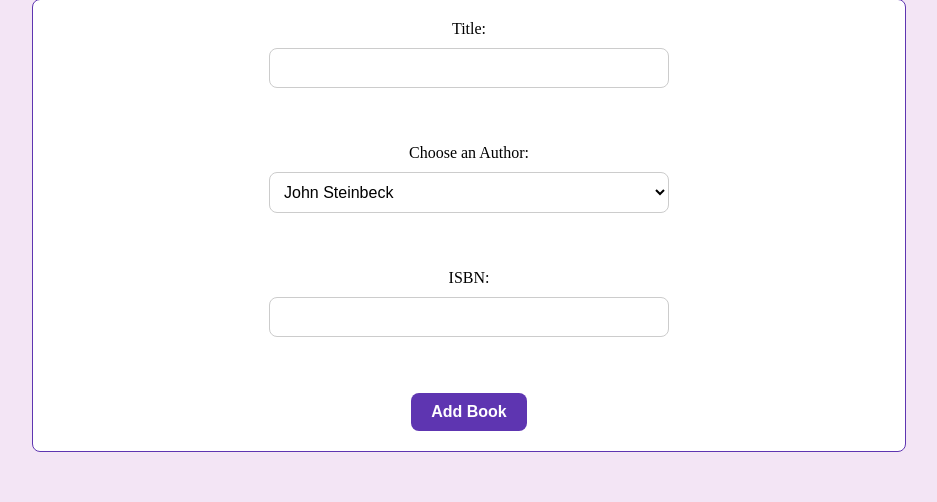
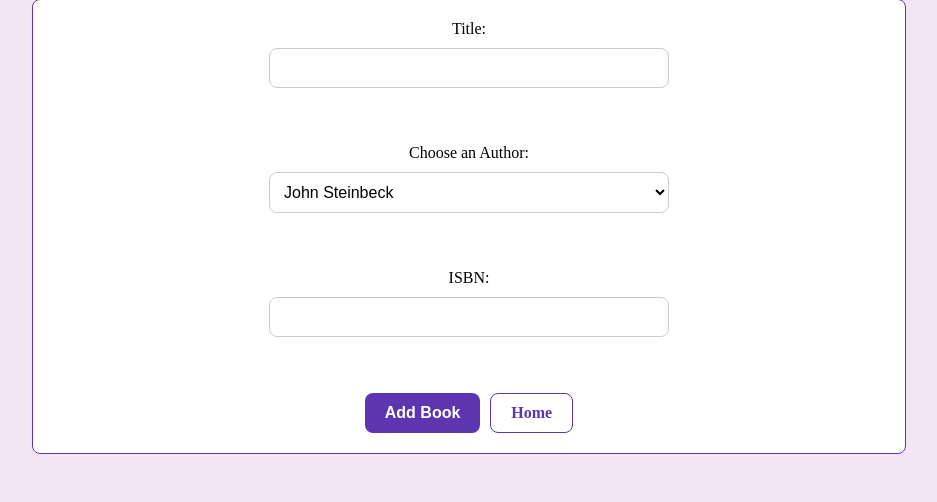
Before and after one commit to aslopianka/Book-Alchemy, a Flask app: page /add_book in a window 1280 px wide. Shown: the part 89-591 px from the top of the page, without its empty margins (171-1108 px from the left). Run offline with Flask 3, Linux system fonts and the light colour scheme.

Commit message:
added home buttons

```diff
--- a/templates/add_book.html
+++ b/templates/add_book.html
@@ -53,6 +53,21 @@
             font-weight: bold;
             cursor: pointer;
         }
+        .btn-row {
+            display: flex;
+            gap: 10px;
+        }
+        .home-btn {
+            background-color: #FFFFFF;
+            color: #5E35B1;
+            padding: 10px 20px;
+            border: 1px solid #5E35B1;
+            border-radius: 8px;
+            font-size: 16px;
+            font-weight: bold;
+            cursor: pointer;
+            text-decoration: none;
+        }
         .msg-box {
             padding: 10px;
             border-radius: 10px;
@@ -80,7 +95,10 @@
         </select><br><br>
         <label for="isbn">ISBN:</label>
         <input type="text" id="isbn" name="isbn"><br><br>
-        <input type="submit" value="Add Book">
+        <div class="btn-row">
+            <input type="submit" value="Add Book">
+            <a href="/" class="home-btn">Home</a>
+        </div>
     </form>
      {% if message %}
         <p class="msg-box {{ 'msg-error' if error else 'msg-success' }}">
```
Also changed, not shown: templates/add_author.html (+19 -1 lines), data/library.sqlite.
